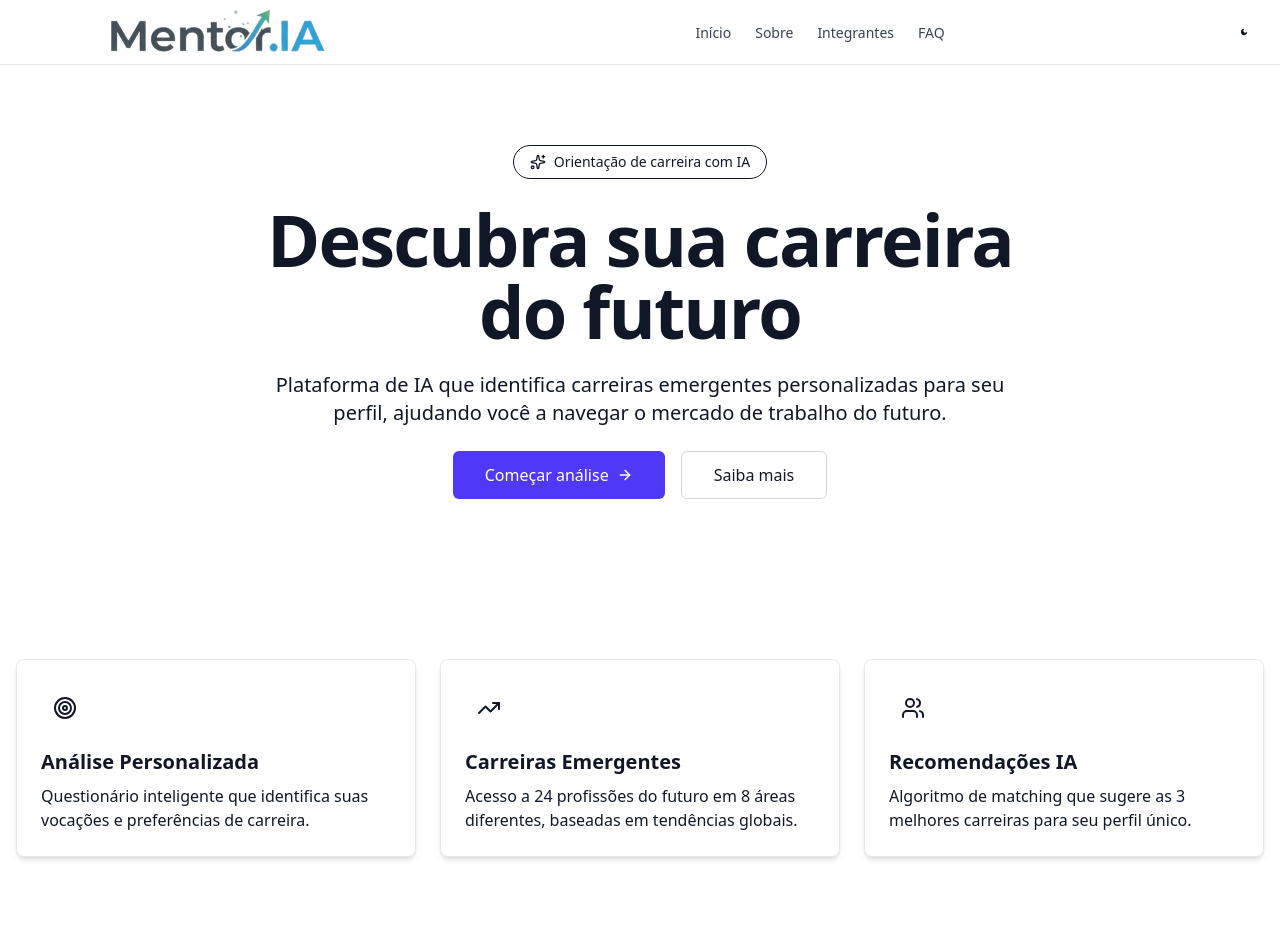
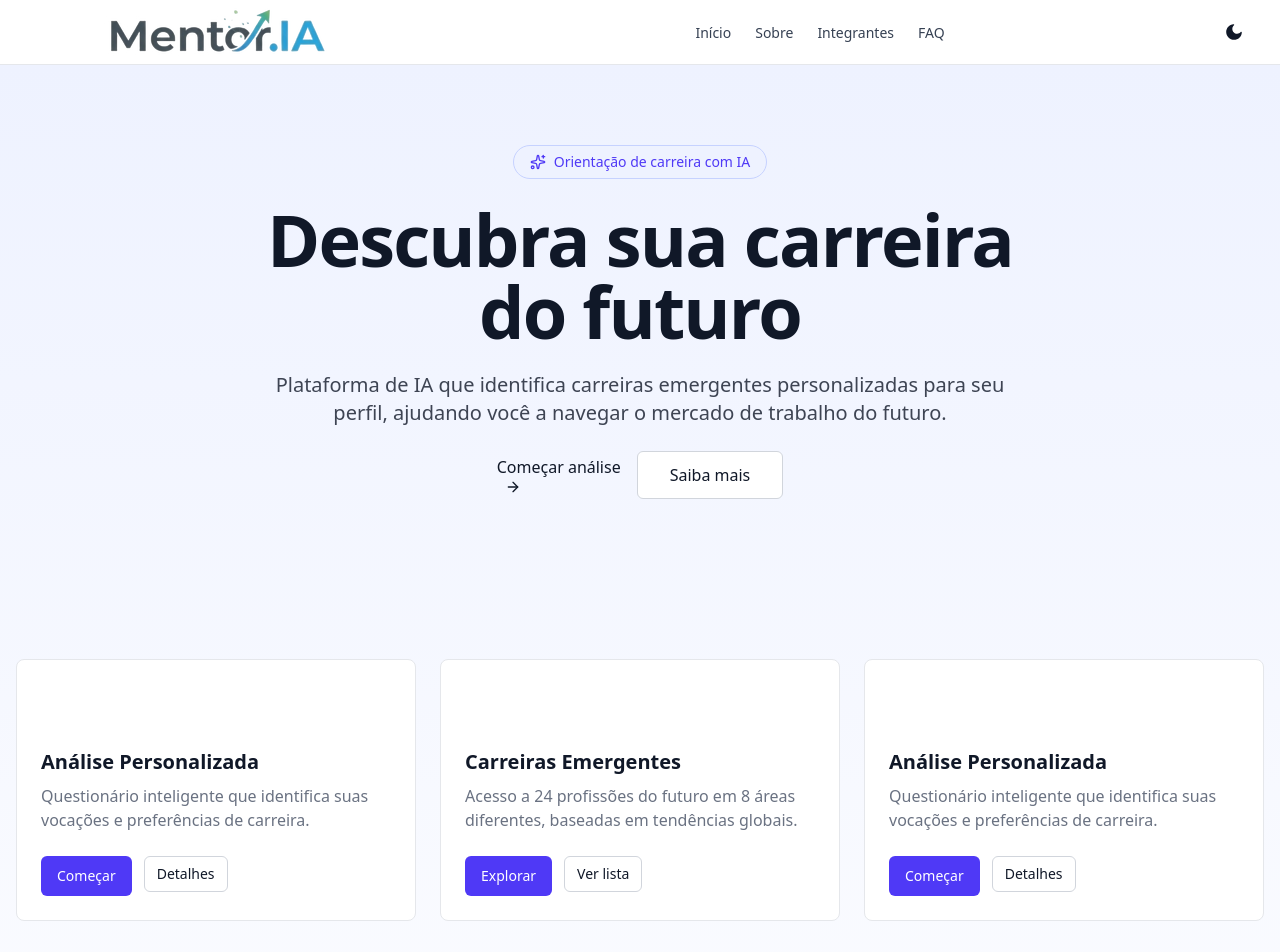
Before and after one commit to GS-Mentor-IA/mentor-ia-frontend, a React (Vite) app: page / in a window 1280 px wide. Shown: the top 952 px of the page. Built offline with nearby package versions, Linux system fonts and the light colour scheme.

Commit message:
refator(cards): separa cada card para realizar sua função especifica

```diff
--- a/src/components/Botao/Botao.tsx
+++ b/src/components/Botao/Botao.tsx
@@ -4,28 +4,21 @@ import { Link, type LinkProps } from "react-router-dom";
 type Variante = "padrao" | "secundario" | "contorno" | "fantasma";
 type Tamanho = "pequeno" | "medio" | "grande";
 
-export interface BotaoProps extends React.ButtonHTMLAttributes<HTMLButtonElement> {
+type Base = {
   variante?: Variante;
   tamanho?: Tamanho;
-  to?: LinkProps["to"];
-  replace?: LinkProps["replace"];
-  target?: LinkProps["target"];
   className?: string;
   children?: React.ReactNode;
   disabled?: boolean;
-}
+};
 
-export default function Botao({
-  variante = "padrao",
-  tamanho = "medio",
-  className = "",
-  to,
-  replace,
-  target,
-  children,
-  disabled,
-  ...rest
-}: BotaoProps) {
+type ButtonProps = Base & React.ButtonHTMLAttributes<HTMLButtonElement> & { to?: undefined };
+type LinkPropsExt = Base & LinkProps & { to: LinkProps["to"] };
+type BotaoProps = ButtonProps | LinkPropsExt;
+
+export default function Botao(props: BotaoProps) {
+  const { variante = "padrao", tamanho = "medio", className = "", children } = props as Base;
+
   const base =
     "inline-flex items-center justify-center rounded-md font-medium transition-all focus:outline-none focus:ring-2 focus:ring-offset-2 disabled:pointer-events-none disabled:opacity-50";
 
@@ -43,31 +36,30 @@ export default function Botao({
 
   const classes = [base, varianteClass, tamanhoClass, className].filter(Boolean).join(" ");
 
-  if (to) {
+  if ("to" in props && props.to !== undefined) {
+    const { to, replace, target, onClick, disabled, ...linkRest } = props as LinkPropsExt & {
+      onClick?: React.MouseEventHandler<HTMLAnchorElement>;
+    };
+
     const handleClick: React.MouseEventHandler<HTMLAnchorElement> = (e) => {
       if (disabled) {
         e.preventDefault();
         return;
       }
+      if (onClick) onClick(e);
     };
 
     return (
-      <Link
-        to={to}
-        replace={replace}
-        target={target}
-        className={classes}
-        aria-disabled={disabled}
-        onClick={handleClick}
-        {...(rest as any)}
-      >
+      <Link to={to} replace={replace} target={target} className={classes} aria-disabled={disabled} onClick={handleClick} {...(linkRest as any)}>
         {children}
       </Link>
     );
   }
 
+  const { onClick, disabled, ...buttonRest } = props as ButtonProps;
+
   return (
-    <button className={classes} disabled={disabled} {...(rest as any)}>
+    <button className={classes} onClick={onClick} disabled={disabled} {...(buttonRest as any)}>
       {children}
     </button>
   );
--- a/src/components/Cabecalho/Cabecalho.tsx
+++ b/src/components/Cabecalho/Cabecalho.tsx
@@ -23,14 +23,12 @@ export default function Cabecalho() {
   }, []);
 
   return (
-    <header className="sticky top-0 z-50 w-full border-b border-gray-200 dark:border-gray-700 bg-white/95 dark:bg-gray-900/95 backdrop-blur">
+    <header className="sticky  top-0 z-50 w-full border-b border-gray-200 dark:border-gray-700 bg-white/95 dark:bg-gray-900/95 backdrop-blur">
       <div className="container mx-auto flex h-16 items-center justify-between px-4">
-        {/* Logo */}
         <Link to="/" className="flex items-center gap-3">
           <img src="/mentoria-logo.png" alt="Mentor.IA logo" className="items-left w-auto" />
         </Link>
 
-        {/* Desktop nav */}
         <nav aria-label="Main navigation" className="hidden md:block">
           <ul className="flex items-center gap-6">
             <li>
@@ -56,7 +54,6 @@ export default function Cabecalho() {
           </ul>
         </nav>
 
-        {/* Actions: mobile menu button and theme toggle */}
         <div className="flex items-center gap-2">
           <Botao
             variante="fantasma"
@@ -79,7 +76,6 @@ export default function Cabecalho() {
         </div>
       </div>
 
-      {/* Mobile nav */}
       {menuAberto && (
         <nav
           aria-label="Mobile navigation"
--- a/src/components/Card/Card.tsx
+++ /dev/null
@@ -1,34 +0,0 @@
-import React from "react";
-import { Link, type LinkProps } from "react-router-dom";
-
-type PropsCard = {
-  className?: string;
-  children?: React.ReactNode;
-  to?: LinkProps["to"];
-  replace?: LinkProps["replace"];
-  target?: LinkProps["target"];
-} & React.HTMLAttributes<HTMLElement>;
-
-export default function Card({ className = "", to, children, ...rest }: PropsCard) {
-  const classes = [
-    "rounded-lg border bg-white text-gray-900",
-    "border-gray-200 dark:border-gray-700 dark:bg-gray-800 dark:text-gray-100",
-    className,
-  ]
-    .filter(Boolean)
-    .join(" ");
-
-  if (to) {
-    return (
-      <Link to={to} replace={rest.replace as any} target={rest.target as any} className={classes} {...(rest as any)}>
-        {children}
-      </Link>
-    );
-  }
-
-  return (
-    <div className={classes} {...(rest as any)}>
-      {children}
-    </div>
-  );
-}
--- /dev/null
+++ b/src/components/Cards/AnalisePersonalizadaCard.tsx
@@ -0,0 +1,24 @@
+import { GoVerified } from "react-icons/go";
+import Botao from "../Botao/Botao";
+
+type Props = {
+  primaryAction?: () => void;
+  secondaryAction?: () => void;
+  className?: string;
+};
+
+export default function AnalisePersonalizadaCard({ primaryAction, secondaryAction, className = "" }: Props) {
+  return (
+    <div className={`rounded-lg border border-gray-200 dark:border-gray-700 bg-white dark:bg-gray-800 p-6 ${className}`}>
+      <div className="mb-4 flex h-12 w-12 items-center justify-center rounded-lg">
+        <GoVerified className="h-6 w-6 text-white" aria-hidden="true" />
+      </div>
+      <h3 className="mb-2 text-xl font-semibold text-gray-900 dark:text-gray-100">Análise Personalizada</h3>
+      <p className="text-gray-500 dark:text-gray-300 mb-6">Questionário inteligente que identifica suas vocações e preferências de carreira.</p>
+      <div className="flex flex-wrap gap-3">
+        <Botao variante="padrao" tamanho="medio" onClick={primaryAction}>Começar</Botao>
+        <Botao variante="contorno" tamanho="pequeno" onClick={secondaryAction}>Detalhes</Botao>
+      </div>
+    </div>
+  );
+}
--- /dev/null
+++ b/src/components/Cards/CarreirasEmergentesCard.tsx
@@ -0,0 +1,24 @@
+import { GoGraph } from "react-icons/go";
+import Botao from "../Botao/Botao";
+
+type Props = {
+  primaryAction?: () => void;
+  secondaryAction?: () => void;
+  className?: string;
+};
+
+export default function CarreirasEmergentesCard({ primaryAction, secondaryAction, className = "" }: Props) {
+  return (
+    <div className={`rounded-lg border border-gray-200 dark:border-gray-700 bg-white dark:bg-gray-800 p-6 ${className}`}>
+      <div className="mb-4 flex h-12 w-12 items-center justify-center rounded-lg">
+        <GoGraph className="h-6 w-6 text-white" aria-hidden="true" />
+      </div>
+      <h3 className="mb-2 text-xl font-semibold text-gray-900 dark:text-gray-100">Carreiras Emergentes</h3>
+      <p className="text-gray-500 dark:text-gray-300 mb-6">Acesso a 24 profissões do futuro em 8 áreas diferentes, baseadas em tendências globais.</p>
+      <div className="flex flex-wrap gap-3">
+        <Botao variante="padrao" tamanho="medio" onClick={primaryAction}>Explorar</Botao>
+        <Botao variante="contorno" tamanho="pequeno" onClick={secondaryAction}>Ver lista</Botao>
+      </div>
+    </div>
+  );
+}
--- /dev/null
+++ b/src/components/Cards/RecomendacoesIACard.tsx
@@ -0,0 +1,24 @@
+import { GoVerified } from "react-icons/go";
+import Botao from "../Botao/Botao";
+
+type Props = {
+  primaryAction?: () => void;
+  secondaryAction?: () => void;
+  className?: string;
+};
+
+export default function AnalisePersonalizadaCard({ primaryAction, secondaryAction, className = "" }: Props) {
+  return (
+    <div className={`rounded-lg border border-gray-200 dark:border-gray-700 bg-white dark:bg-gray-800 p-6 ${className}`}>
+      <div className="mb-4 flex h-12 w-12 items-center justify-center rounded-lg">
+        <GoVerified className="h-6 w-6 text-white" aria-hidden="true" />
+      </div>
+      <h3 className="mb-2 text-xl font-semibold text-gray-900 dark:text-gray-100">Análise Personalizada</h3>
+      <p className="text-gray-500 dark:text-gray-300 mb-6">Questionário inteligente que identifica suas vocações e preferências de carreira.</p>
+      <div className="flex flex-wrap gap-3">
+        <Botao variante="padrao" tamanho="medio" onClick={primaryAction}>Começar</Botao>
+        <Botao variante="contorno" tamanho="pequeno" onClick={secondaryAction}>Detalhes</Botao>
+      </div>
+    </div>
+  );
+}
--- a/src/globals.css
+++ b/src/globals.css
@@ -1,68 +1,13 @@
 @import "tailwindcss";
 
 @layer base {
-  /* reset básico */
-  *, *::before, *::after {
-    box-sizing: border-box;
-  }
+  *, *::before, *::after { box-sizing: border-box; }
 
-  /* corpo */
-  body {
-    @apply bg-white text-gray-900 antialiased;
-  }
+  html, body, #root { height: 100%; }
 
-  /* utilitário para borda padrão (use onde for necessário) */
-  .border-default {
-    @apply border border-gray-200;
-  }
-  .dark .border-default {
-    @apply border-gray-700;
-  }
+  body { @apply text-gray-900 antialiased; }
 
-  /* aplicar borda apenas a elementos de formulário e controles */
-  input,
-  textarea,
-  select,
-  button {
-    @apply rounded-md;
-  }
-  input,
-  textarea,
-  select {
-    @apply border-gray-200 bg-white text-gray-900;
-  }
-  .dark input,
-  .dark textarea,
-  .dark select {
-    @apply border-gray-700 bg-gray-800 text-gray-100;
-  }
-
-  /* cartão reutilizável */
-  .card {
-    @apply bg-white text-gray-900 rounded-lg border border-gray-200;
-  }
-  .dark .card {
-    @apply bg-gray-800 text-gray-100 border-gray-700;
-  }
-
-  /* gradiente primário */
-  .gradient-primary {
-    @apply bg-gradient-to-r from-indigo-600 to-teal-500;
-  }
-
-  /* sombras */
-  .shadow-soft {
-    @apply shadow-md;
-  }
-  .shadow-medium {
-    @apply shadow-lg;
-  }
-  .shadow-strong {
-    @apply shadow-2xl;
-  }
-
-  /* dark mode para o body */
-  .dark body {
-    @apply bg-gray-900 text-gray-100;
-  }
+  .shadow-soft { @apply shadow-md; }
+  .shadow-medium { @apply shadow-lg; }
+  .shadow-strong { @apply shadow-2xl; }
 }
--- a/src/routes/Home/index.tsx
+++ b/src/routes/Home/index.tsx
@@ -1,11 +1,12 @@
-import { useState } from "react";
-import { ArrowRight, Sparkles, Target, TrendingUp, Users } from "lucide-react";
+import { useEffect, useState } from "react";
+import { ArrowRight, Sparkles } from "lucide-react";
+import { usarTema } from "../../context/ContextoTema";
 import Botao from "../../components/Botao/Botao";
-import Card from "../../components/Card/Card";
+import AnalisePersonalizadaCard from "../../components/Cards/AnalisePersonalizadaCard";
+import CarreirasEmergentesCard from "../../components/Cards/CarreirasEmergentesCard";
+import RecomendacoesIACard from "../../components/Cards/RecomendacoesIACard";
 
-// alguem coloca as perguntas e fluxo depois que o banco estiver pronto
 type EtapaPergunta = "area" | "vocacao" | "situacao" | "resultados" | null;
-
 type AreaCarreira = "tecnologia" | "saude" | "design" | "negocios" | "educacao" | "outra";
 type Vocacao = "analitico" | "criativo" | "lideranca" | "tecnico" | "comunicacao" | "outra";
 type SituacaoUsuario = "estudante" | "profissional" | "transicao" | "buscando" | "outro";
@@ -36,102 +37,21 @@ function obterRecomendacoesCarreira(perfil: PerfilUsuario): string[] {
   return base.length ? base.slice(0, 6) : ["Recomendação genérica A", "Recomendação genérica B"];
 }
 
-function PerguntaArea({ aoSelecionar }: { aoSelecionar: (a: AreaCarreira) => void }) {
-  const opcoes: AreaCarreira[] = ["tecnologia", "saude", "design", "negocios", "educacao", "outra"];
-  return (
-    <div className="container mx-auto p-6">
-      <h2 className="text-2xl font-semibold mb-4">Qual área mais te interessa?</h2>
-      <div className="grid gap-3 sm:grid-cols-3">
-        {opcoes.map((o) => (
-          <button
-            key={o}
-            onClick={() => aoSelecionar(o)}
-            className="rounded-md border p-3 text-left hover:bg-accent transition"
-          >
-            {o}
-          </button>
-        ))}
-      </div>
-    </div>
-  );
-}
+export default function Home() {
+  const { tema } = usarTema();
 
-function PerguntaVocacao({
-  aoSelecionar,
-  areaSelecionada,
-}: {
-  aoSelecionar: (v: Vocacao) => void;
-  areaSelecionada: AreaCarreira;
-}) {
-  const opcoes: Vocacao[] = ["analitico", "criativo", "lideranca", "tecnico", "comunicacao", "outra"];
-  return (
-    <div className="container mx-auto p-6">
-      <h2 className="text-2xl font-semibold mb-4">Que tipo de trabalho você prefere em {areaSelecionada}?</h2>
-      <div className="flex flex-wrap gap-3">
-        {opcoes.map((o) => (
-          <button key={o} onClick={() => aoSelecionar(o)} className="rounded-md border px-4 py-2 hover:bg-accent transition">
-            {o}
-          </button>
-        ))}
-      </div>
-    </div>
-  );
-}
-
-function PerguntaSituacao({ aoSelecionar }: { aoSelecionar: (s: SituacaoUsuario) => void }) {
-  const opcoes: SituacaoUsuario[] = ["estudante", "profissional", "transicao", "buscando", "outro"];
-  return (
-    <div className="container mx-auto p-6">
-      <h2 className="text-2xl font-semibold mb-4">Qual sua situação atual?</h2>
-      <div className="flex flex-col gap-2">
-        {opcoes.map((o) => (
-          <button key={o} onClick={() => aoSelecionar(o)} className="rounded-md border px-4 py-2 hover:bg-accent transition">
-            {o}
-          </button>
-        ))}
-      </div>
-    </div>
-  );
-}
-
-function Resultados({
-  recomendacoes,
-  perfil,
-  aoReiniciar,
-}: {
-  recomendacoes: string[];
-  perfil: PerfilUsuario;
-  aoReiniciar: () => void;
-}) {
-  return (
-    <div className="container mx-auto p-6">
-      <h2 className="text-2xl font-semibold mb-4">Recomendações</h2>
-      <p className="mb-4 text-sm text-muted-foreground">Perfil selecionado: {perfil.area ?? "—"} / {perfil.vocacao ?? "—"} / {perfil.situacao ?? "—"}</p>
-      <ul className="mb-6 list-disc pl-5">
-        {recomendacoes.map((r, i) => (
-          <li key={i} className="mb-2">{r}</li>
-        ))}
-      </ul>
-      <div className="flex gap-3">
-        <Botao variante="contorno" onClick={aoReiniciar}>Refazer</Botao>
-        <Botao tamanho="pequeno" onClick={() => alert("Salvar recomendações (mock)")}>Salvar</Botao>
-      </div>
-    </div>
-  );
-}
-
-export default function Home() {
-
-  document.title = "Mentor.IA - Descubra sua carreira do futuro";
+  useEffect(() => {
+    document.title = "Mentor.IA - Descubra sua carreira do futuro";
+  }, []);
 
   const [etapa, setEtapa] = useState<EtapaPergunta>(null);
-  const [perfil, setPerfil] = useState<PerfilUsuario>({
-    area: null,
-    vocacao: null,
-    situacao: null,
-  });
+  const [perfil, setPerfil] = useState<PerfilUsuario>({ area: null, vocacao: null, situacao: null });
 
   const iniciarQuestionario = () => setEtapa("area");
+  const reiniciarQuestionario = () => {
+    setPerfil({ area: null, vocacao: null, situacao: null });
+    setEtapa(null);
+  };
 
   const manipularSelecaoArea = (area: AreaCarreira) => {
     setPerfil((anterior) => ({ ...anterior, area }));
@@ -148,43 +68,125 @@ export default function Home() {
     setEtapa("resultados");
   };
 
-  const reiniciarQuestionario = () => {
-    setPerfil({ area: null, vocacao: null, situacao: null });
-    setEtapa(null);
+  const scrollToRecursos = () => {
+    const el = document.getElementById("recursos");
+    if (el) el.scrollIntoView({ behavior: "smooth", block: "start" });
   };
 
   const recomendacoes = etapa === "resultados" ? obterRecomendacoesCarreira(perfil) : [];
 
+  const bgLight = "linear-gradient(180deg,#eef2ff 0%,#ffffff 100%)";
+  const bgDark = "linear-gradient(180deg,#0b1220 0%,#0f1724 100%)";
+  const trocaTema = { background: tema === "dark" ? bgDark : bgLight };
+  const classeTextoTema = tema === "dark" ? "text-gray-100" : "text-gray-900";
+
   if (etapa === "area") {
-    return <PerguntaArea aoSelecionar={manipularSelecaoArea} />;
+    return (
+      <div className={`min-h-screen ${classeTextoTema}`} style={trocaTema}>
+        <div className="flex items-start justify-center py-20">
+          <div className="w-full max-w-3xl p-6">
+            <h2 className="text-2xl font-semibold mb-4 text-current">Qual área mais te interessa?</h2>
+            <div className="grid gap-3 sm:grid-cols-3">
+              {(["tecnologia", "saude", "design", "negocios", "educacao", "outra"] as AreaCarreira[]).map((o) => (
+                <button
+                  key={o}
+                  onClick={() => manipularSelecaoArea(o)}
+                  className="rounded-md border border-gray-200 dark:border-gray-700 p-3 text-left bg-white dark:bg-gray-800 text-current hover:bg-gray-50 dark:hover:bg-gray-700 transition"
+                >
+                  {o}
+                </button>
+              ))}
+            </div>
+          </div>
+        </div>
+      </div>
+    );
   }
 
   if (etapa === "vocacao") {
-    return <PerguntaVocacao aoSelecionar={manipularSelecaoVocacao} areaSelecionada={perfil.area ?? "tecnologia"} />;
+    return (
+      <div className={`min-h-screen ${classeTextoTema}`} style={trocaTema}>
+        <div className="flex items-start justify-center py-20">
+          <div className="w-full max-w-3xl p-6">
+            <h2 className="text-2xl font-semibold mb-4 text-current">Que tipo de trabalho você prefere em {perfil.area ?? "sua área"}?</h2>
+            <div className="flex flex-wrap gap-3">
+              {(["analitico", "criativo", "lideranca", "tecnico", "comunicacao", "outra"] as Vocacao[]).map((o) => (
+                <button
+                  key={o}
+                  onClick={() => manipularSelecaoVocacao(o)}
+                  className="rounded-md border border-gray-200 dark:border-gray-700 px-4 py-2 bg-white dark:bg-gray-800 text-current hover:bg-gray-50 dark:hover:bg-gray-700 transition"
+                >
+                  {o}
+                </button>
+              ))}
+            </div>
+          </div>
+        </div>
+      </div>
+    );
   }
 
   if (etapa === "situacao") {
-    return <PerguntaSituacao aoSelecionar={manipularSelecaoSituacao} />;
+    return (
+      <div className={`min-h-screen ${classeTextoTema}`} style={trocaTema}>
+        <div className="flex items-start justify-center py-20">
+          <div className="w-full max-w-3xl p-6">
+            <h2 className="text-2xl font-semibold mb-4 text-current">Qual sua situação atual?</h2>
+            <div className="flex flex-col gap-2">
+              {(["estudante", "profissional", "transicao", "buscando", "outro"] as SituacaoUsuario[]).map((o) => (
+                <button
+                  key={o}
+                  onClick={() => manipularSelecaoSituacao(o)}
+                  className="rounded-md border border-gray-200 dark:border-gray-700 px-4 py-2 bg-white dark:bg-gray-800 text-current hover:bg-gray-50 dark:hover:bg-gray-700 transition"
+                >
+                  {o}
+                </button>
+              ))}
+            </div>
+          </div>
+        </div>
+      </div>
+    );
   }
 
   if (etapa === "resultados") {
-    return <Resultados recomendacoes={recomendacoes} perfil={perfil} aoReiniciar={reiniciarQuestionario} />;
+    return (
+      <div className={`min-h-screen ${classeTextoTema}`} style={trocaTema}>
+        <div className="flex items-start justify-center py-20">
+          <div className="w-full max-w-3xl p-6">
+            <h2 className="text-2xl font-semibold mb-4 text-current">Recomendações</h2>
+            <p className="mb-4 text-sm text-current/80">
+              Perfil selecionado: {perfil.area ?? "—"} / {perfil.vocacao ?? "—"} / {perfil.situacao ?? "—"}
+            </p>
+            <ul className="mb-6 list-disc pl-5">
+              {recomendacoes.map((r, i) => (
+                <li key={i} className="mb-2 text-current">{r}</li>
+              ))}
+            </ul>
+            <div className="flex gap-3">
+              <Botao variante="contorno" onClick={reiniciarQuestionario}>Refazer</Botao>
+              <Botao tamanho="pequeno" onClick={() => alert("Salvar recomendações (mock)")}>Salvar</Botao>
+            </div>
+          </div>
+        </div>
+      </div>
+    );
   }
 
   return (
-    <div className="min-h-screen bg-gradient-hero">
+    <div className={`min-h-screen ${classeTextoTema}`} style={trocaTema}>
       <section className="container mx-auto px-4 py-20 text-center">
         <div className="mx-auto max-w-3xl space-y-6">
-          <div className="inline-flex items-center gap-2 rounded-full border border-primary/20 bg-primary/10 px-4 py-1.5 text-sm font-medium text-primary">
+          <div className="inline-flex items-center gap-2 rounded-full border border-indigo-200 bg-indigo-50 px-4 py-1.5 text-sm font-medium text-indigo-600 dark:border-indigo-700 dark:bg-indigo-900/30 dark:text-indigo-300">
             <Sparkles className="h-4 w-4" />
             Orientação de carreira com IA
           </div>
 
-          <h1 className="text-4xl font-bold tracking-tight sm:text-5xl md:text-6xl lg:text-7xl">
+          <h1 className="text-4xl font-bold tracking-tight sm:text-5xl md:text-6xl lg:text-7xl text-current">
             Descubra sua carreira do futuro
           </h1>
 
-          <p className="text-lg text-muted-foreground sm:text-xl">
+          <p className="text-lg text-current/80 sm:text-xl">
             Plataforma de IA que identifica carreiras emergentes personalizadas para seu perfil, ajudando você a navegar o mercado de trabalho do futuro.
           </p>
 
@@ -193,7 +195,7 @@ export default function Home() {
               Começar análise
               <ArrowRight className="ml-2 h-4 w-4 transition-transform group-hover:translate-x-1" />
             </Botao>
-            <Botao tamanho="grande" variante="contorno" to="#recursos">
+            <Botao tamanho="grande" variante="contorno" onClick={scrollToRecursos}>
               Saiba mais
             </Botao>
           </div>
@@ -202,43 +204,23 @@ export default function Home() {
 
       <section id="recursos" className="container mx-auto px-4 py-20">
         <div className="grid gap-6 sm:grid-cols-2 lg:grid-cols-3">
-          <Card className="p-6 shadow-soft transition-all hover:shadow-medium">
-            <div className="mb-4 flex h-12 w-12 items-center justify-center rounded-lg bg-gradient-primary">
-              <Target className="h-6 w-6 text-primary-foreground" />
-            </div>
-            <h3 className="mb-2 text-xl font-semibold">Análise Personalizada</h3>
-            <p className="text-muted-foreground">Questionário inteligente que identifica suas vocações e preferências de carreira.</p>
-          </Card>
-
-          <Card className="p-6 shadow-soft transition-all hover:shadow-medium">
-            <div className="mb-4 flex h-12 w-12 items-center justify-center rounded-lg bg-gradient-primary">
-              <TrendingUp className="h-6 w-6 text-primary-foreground" />
-            </div>
-            <h3 className="mb-2 text-xl font-semibold">Carreiras Emergentes</h3>
-            <p className="text-muted-foreground">Acesso a 24 profissões do futuro em 8 áreas diferentes, baseadas em tendências globais.</p>
-          </Card>
-
-          <Card className="p-6 shadow-soft transition-all hover:shadow-medium">
-            <div className="mb-4 flex h-12 w-12 items-center justify-center rounded-lg bg-gradient-primary">
-              <Users className="h-6 w-6 text-primary-foreground" />
-            </div>
-            <h3 className="mb-2 text-xl font-semibold">Recomendações IA</h3>
-            <p className="text-muted-foreground">Algoritmo de matching que sugere as 3 melhores carreiras para seu perfil único.</p>
-          </Card>
+          <AnalisePersonalizadaCard primaryAction={iniciarQuestionario} secondaryAction={scrollToRecursos} />
+          <CarreirasEmergentesCard primaryAction={scrollToRecursos} secondaryAction={() => (window.location.href = "/carreiras")} />
+          <RecomendacoesIACard primaryAction={() => setEtapa("resultados")} secondaryAction={() => alert("Como funciona (mock)")} />
         </div>
       </section>
 
       <section className="container mx-auto px-4 py-20">
-        <Card className="overflow-hidden bg-gradient-primary p-8 text-primary-foreground shadow-strong sm:p-12">
+        <div className="overflow-hidden rounded-lg bg-gradient-to-r from-indigo-600 to-teal-500 p-8 text-white shadow-2xl sm:p-12">
           <div className="mx-auto max-w-2xl text-center">
             <h2 className="mb-4 text-3xl font-bold sm:text-4xl">Pronto para descobrir seu futuro?</h2>
             <p className="mb-8 text-lg opacity-90">Responda 3 perguntas simples e receba recomendações personalizadas de carreiras emergentes.</p>
             <Botao tamanho="grande" variante="secundario" onClick={iniciarQuestionario} className="group">
               Iniciar questionário
-              <ArrowRight className="ml-2 h-4 w-4 transition-transform group-hover:translate-x-1" />
+              <span className="ml-2 h-4 w-4 inline-block transition-transform group-hover:translate-x-1">→</span>
             </Botao>
           </div>
-        </Card>
+        </div>
       </section>
     </div>
   );
```
